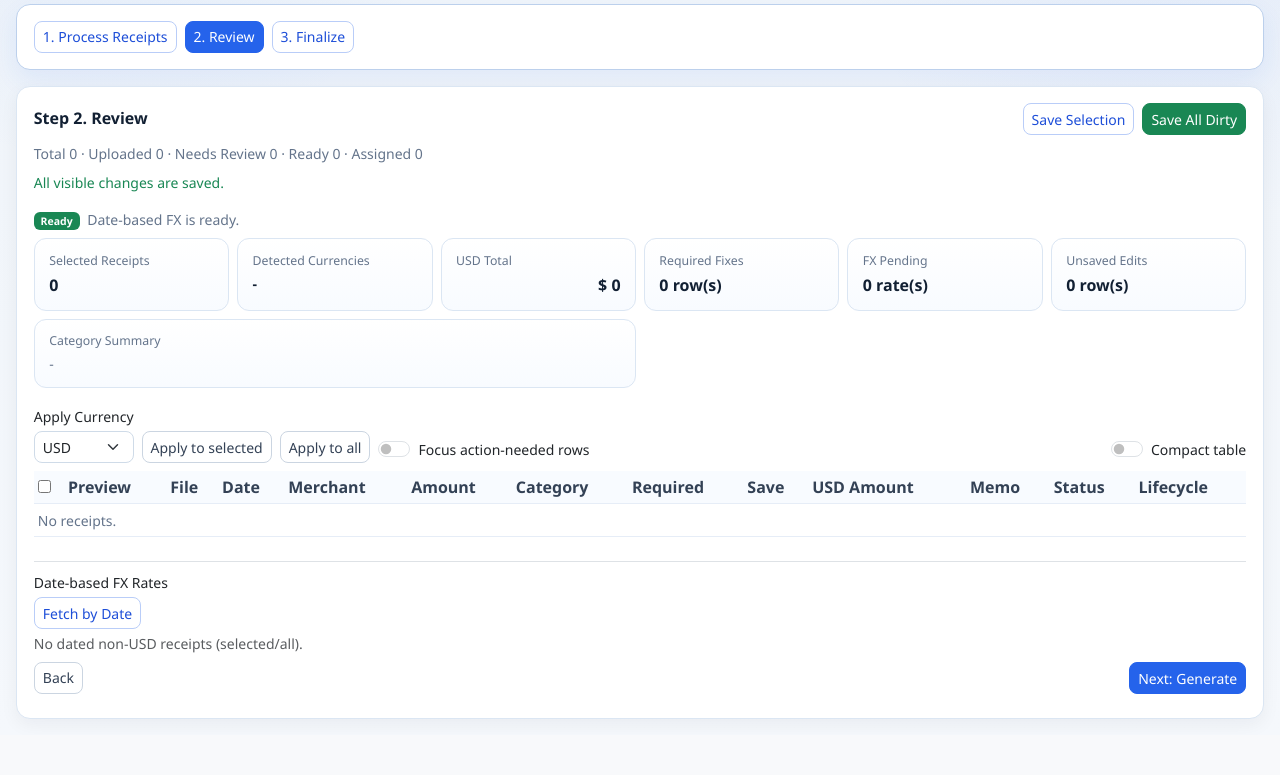
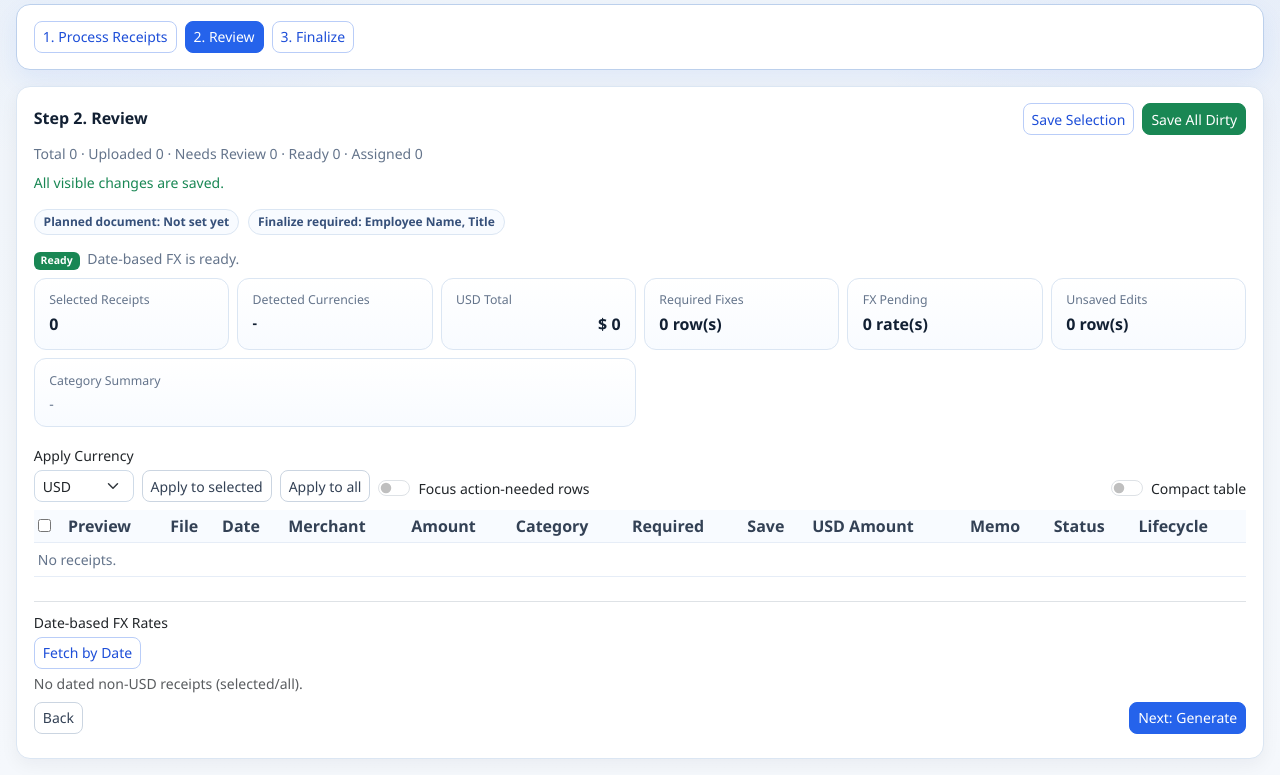
Before and after one commit to 2030Retire/EZWorks-Expense, a Flask app: page /reports/wizard/review in a window 1280 px wide. Shown: the part 211-986 px from the top of the page. Before the commit the page ends 931 px from the top, so only its background shows below. Run offline with Flask 3, Linux system fonts and the light colour scheme; the visitor is signed in with stand-in values (Sample User, id 1); data comes from the database, SQL or seed files in the repository; data that the repository does not hold is empty; some libraries are stand-ins or nearby versions.

Commit message:
feat: surface finalize policy in review

```diff
--- a/templates/report_wizard_review.html
+++ b/templates/report_wizard_review.html
@@ -144,6 +144,20 @@
     .attention-filter-select {
       min-width: 180px;
     }
+    .policy-chip {
+      display: inline-flex;
+      align-items: center;
+      gap: .35rem;
+      border: 1px solid #dbe6f3;
+      background: #f8fbff;
+      color: #36507a;
+      border-radius: 999px;
+      padding: .18rem .55rem;
+      font-size: .75rem;
+      font-weight: 600;
+      margin-right: .35rem;
+      margin-bottom: .35rem;
+    }
   </style>
 </head>
 <body class="app-shell">
@@ -167,6 +181,7 @@
       <div id="dirtySummary" class="small text-warning mb-1"></div>
       <div id="autoSaveSummary" class="small text-muted mb-2"></div>
       <div id="requiredSummary" class="small text-danger mb-2"></div>
+      <div id="finalizePolicySummary" class="small text-muted mb-2"></div>
       <div id="fxPolicyNote" class="small text-muted mb-2"></div>
 
       <div class="row g-2 mb-3" id="reviewSummaryCards">
@@ -564,6 +579,35 @@
       document.getElementById("requiredSummary").textContent = missingRows ? `Missing required values in ${missingRows} row(s): date/amount/category` : "";
       applyAttentionFilter();
     }
+    function renderFinalizePolicySummary(){
+      const el = document.getElementById("finalizePolicySummary");
+      if (!el) return;
+      const settings = wizardGet(SETTINGS_KEY, {}) || {};
+      const docId = String(settings.documentTypeId || "").trim().toLowerCase();
+      const docLabel = String(settings.documentType || "").trim() || "Not set yet";
+      const preset = (cfg?.document_presets && docId) ? (cfg.document_presets[docId] || {}) : {};
+      const rawFields = Array.isArray(preset.required_fields) && preset.required_fields.length
+        ? preset.required_fields
+        : ["employee_name", "title"];
+      const labelMap = {
+        employee_name: "Employee Name",
+        department: "Department",
+        employee_id: "Employee ID",
+        manager: "Manager",
+        manager_email: "Manager Email",
+        project: "Project / Cost Center",
+        period: "Expense Period",
+        submission_date: "Submission Date",
+        trip_purpose: "Trip Purpose",
+        notes: "Notes",
+        title: "Title",
+      };
+      const fields = rawFields.map((x) => labelMap[String(x || "").trim().toLowerCase()] || String(x || "").trim()).filter(Boolean);
+      el.innerHTML = `
+        <span class="policy-chip">Planned document: ${esc(docLabel)}</span>
+        <span class="policy-chip">Finalize required: ${esc(fields.join(", ") || "Employee Name, Title")}</span>
+      `;
+    }
     function getSelectedTrs(){
       const checked = [...document.querySelectorAll("#rows .sel:checked")].map((x) => x.closest("tr")).filter(Boolean);
       return checked.length ? checked : [...document.querySelectorAll("#rows tr[data-id]")];
@@ -599,6 +643,7 @@
       document.getElementById("sumByCategory").innerHTML = parts.length ? parts.join("") : `<div class="small text-muted">-</div>`;
       document.getElementById("sumDirtyRows").textContent = `${getDirtySet().size} row(s)`;
       syncWizardSettingsFromSelection(trs);
+      renderFinalizePolicySummary();
     }
     function syncWizardSettingsFromSelection(trs){
       const rows = Array.isArray(trs) ? trs : getSelectedTrs();
@@ -671,6 +716,7 @@
       document.getElementById("defaultFx").value = fx.default_rate;
       document.getElementById("fxPolicyWrap").style.display = policy === "user_select" ? "" : "none";
       syncFxVisibility();
+      renderFinalizePolicySummary();
     }
 
     function buildCategoryCell(row){
```
Also changed, not shown: templates/report_wizard_generate.html (+22 -1 lines).
